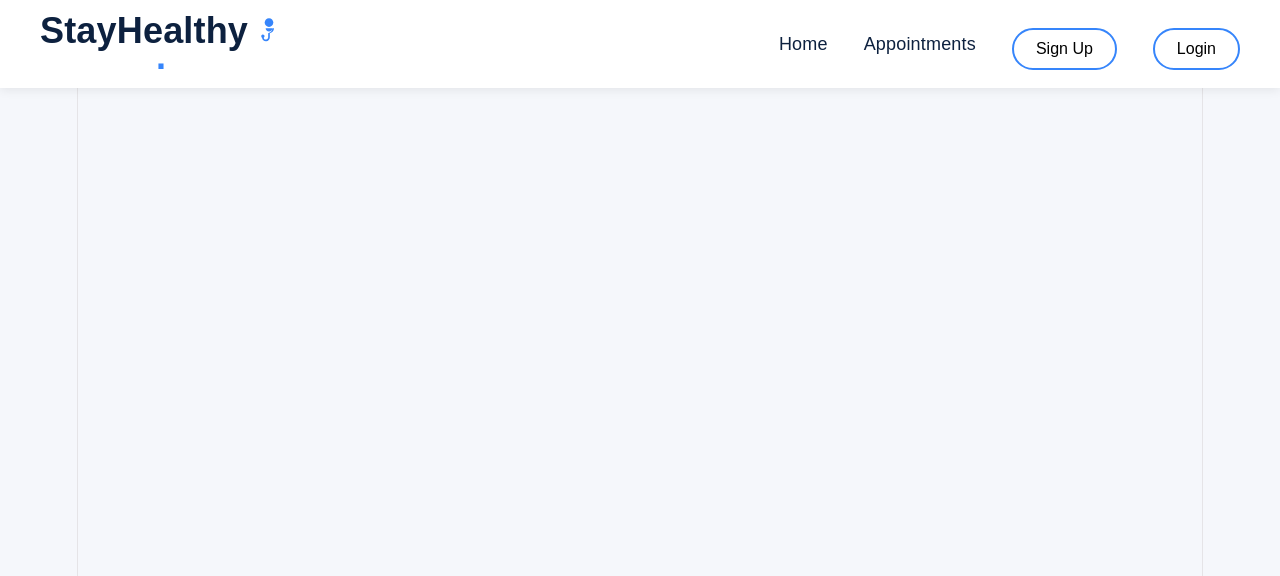
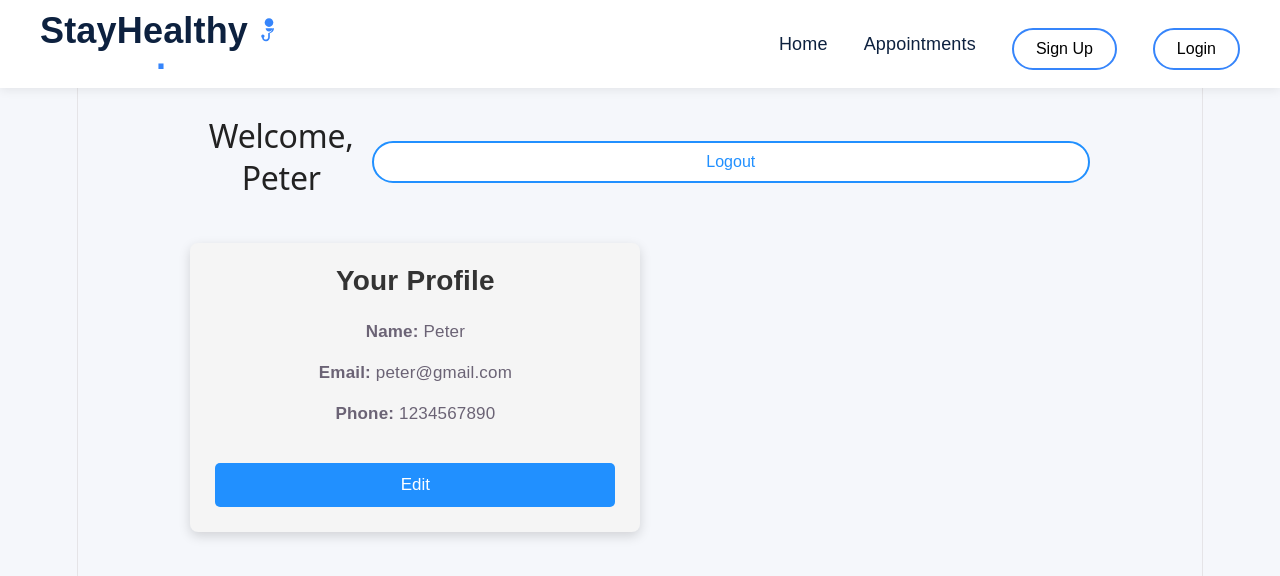
Before and after one commit to AnandInamdar180/med_appt, a React (Vite) app: page /profile in a window 1280 px wide. Shown: the top 576 px of the page. Built offline with nearby package versions, Linux system fonts and the light colour scheme.

Commit message:
Style ProfileCard component

```diff
--- a/src/App.jsx
+++ b/src/App.jsx
@@ -8,6 +8,7 @@ import Sign_Up from "./Components/Sign_Up/Sign_Up";
 import InstantConsultation from "./Components/InstantConsultationBooking/InstantConsultation";
 import BookingConsultation from "./Components/BookingConsultation";
 import ReviewFormApp from "./Components/ReviewForm/ReviewFormApp";
+import ProfileCard from "./Components/ProfileCard/ProfileCard";
 
 function App() {
   return (
@@ -16,17 +17,30 @@ function App() {
         <Notification>
           <Routes>
             <Route path="/" element={<Landing_Page />} />
+
             <Route path="/login" element={<Login />} />
+
             <Route path="/signup" element={<Sign_Up />} />
+
             <Route
               path="/instant-consultation"
               element={<InstantConsultation />}
             />
+
             <Route
               path="/booking-consultation"
               element={<BookingConsultation />}
             />
-            <Route path="/reviews" element={<ReviewFormApp />} />
+
+            <Route
+              path="/reviews"
+              element={<ReviewFormApp />}
+            />
+
+            <Route
+              path="/profile"
+              element={<ProfileCard />}
+            />
           </Routes>
         </Notification>
       </BrowserRouter>
--- a/src/Components/Navbar/Navbar.css
+++ b/src/Components/Navbar/Navbar.css
@@ -163,3 +163,41 @@ nav {
     }
 
 }
+/* ===========================
+   Profile Dropdown
+=========================== */
+
+.profile-dropdown {
+    padding: 10px 16px;
+    border: 2px solid #3685fb;
+    border-radius: 50px;
+    background: #ffffff;
+    color: #0d213f;
+    font-size: 1rem;
+    font-weight: 500;
+    cursor: pointer;
+    outline: none;
+    transition: 0.3s ease;
+}
+
+.profile-dropdown:hover {
+    border-color: #1565c0;
+    background: #f5f9ff;
+}
+
+.profile-dropdown:focus {
+    border-color: #1565c0;
+}
+
+.profile-dropdown option {
+    color: #0d213f;
+    background: white;
+}
+
+/* Mobile */
+@media (max-width: 768px) {
+    .profile-dropdown {
+        width: 180px;
+        text-align: center;
+    }
+}
--- a/src/Components/Navbar/Navbar.jsx
+++ b/src/Components/Navbar/Navbar.jsx
@@ -37,11 +37,9 @@ const Navbar = () => {
             <title>Doctor With Stethoscope</title>
 
             <g>
-              <path d="M499.8,10c91.7,0,166,74.3,166,166c0,91.7-74.3,166-166,166c-91.7,0-166-74.3-166-166C333.8,84.3,408.1,10,499.8,10z"></path>
-
-              <path d="M499.8,522.8c71.2,0,129.1-58.7,129.1-129.1H370.6C370.6,464.1,428.6,522.8,499.8,522.8z"></path>
-
-              <path d="M693.2,395c-0.7,94.9-70.3,173.7-160.8,188.9v155.9c0,80.3-60.7,150.8-140.8,155.3c-83,4.7-152.7-58.9-157.6-139.7c-22-12.8-35.6-38.5-30.3-66.7c4.7-25.1,25.5-45.6,50.8-49.9c39.7-6.7,74.1,23.7,74.1,62.1c0,23-12.3,43-30.7,54.1c4.7,45.4,45.1,80.4,92.6,76c44.6-4,77.2-44,77.2-88.8V584c90.5-15.2,160.1-94,160.8-188.9H693.2z"></path>
+              <path d="M499.8,10c91.7,0,166,74.3,166,166s-74.3,166-166,166-166-74.3-166-166S408.1,10,499.8,10z" />
+              <path d="M499.8,522.8c71.2,0,129.1-58.7,129.1-129.1H370.6C370.6,464.1,428.6,522.8,499.8,522.8z" />
+              <path d="M693.2,395c-0.7,94.9-70.3,173.7-160.8,188.9v155.9c0,80.3-60.7,150.8-140.8,155.3c-83,4.7-152.7-58.9-157.6-139.7c-22-12.8-35.6-38.5-30.3-66.7c4.7-25.1,25.5-45.6,50.8-49.9c39.7-6.7,74.1,23.7,74.1,62.1c0,23-12.3,43-30.7,54.1c4.7,45.4,45.1,80.4,92.6,76c44.6-4,77.2-44,77.2-88.8V584c90.5-15.2,160.1-94,160.8-188.9H693.2z" />
             </g>
           </svg>
         </Link>
@@ -59,7 +57,7 @@ const Navbar = () => {
         </li>
 
         <li className="link">
-          <Link to="#">Appointments</Link>
+          <Link to="/booking-consultation">Appointments</Link>
         </li>
 
         {!token ? (
@@ -77,19 +75,28 @@ const Navbar = () => {
             </li>
           </>
         ) : (
-          <>
-            <li className="link">
-              <span style={{ fontWeight: "bold" }}>
+          <li className="link">
+            <select
+              className="profile-dropdown"
+              defaultValue=""
+              onChange={(e) => {
+                if (e.target.value === "profile") {
+                  navigate("/profile");
+                }
+
+                if (e.target.value === "logout") {
+                  logout();
+                }
+              }}
+            >
+              <option value="" disabled>
                 {username}
-              </span>
-            </li>
+              </option>
 
-            <li className="link">
-              <button className="btn1" onClick={logout}>
-                Logout
-              </button>
-            </li>
-          </>
+              <option value="profile">Profile</option>
+              <option value="logout">Logout</option>
+            </select>
+          </li>
         )}
       </ul>
     </nav>
--- /dev/null
+++ b/src/Components/ProfileCard/ProfileCard.css
@@ -0,0 +1,98 @@
+.profile-page {
+  width: 80%;
+  margin: 0 auto;
+  padding-top: 100px;
+}
+
+.profile-header {
+  display: flex;
+  justify-content: space-between;
+  align-items: center;
+  margin-bottom: 30px;
+}
+
+.profile-header h2 {
+  font-size: 32px;
+  color: #222;
+}
+
+.logout-btn {
+  padding: 10px 30px;
+  border: 2px solid #2190ff;
+  border-radius: 30px;
+  background: #fff;
+  color: #2190ff;
+  font-size: 16px;
+  cursor: pointer;
+  transition: 0.3s;
+}
+
+.logout-btn:hover {
+  background: #2190ff;
+  color: white;
+}
+
+.profile-card {
+  max-width: 450px;
+  background: #f5f5f5;
+  padding: 25px;
+  border-radius: 8px;
+  box-shadow: 0 4px 12px rgba(0,0,0,0.15);
+}
+
+.profile-card h3 {
+  text-align: center;
+  margin-bottom: 25px;
+  font-size: 28px;
+  color: #333;
+}
+
+.profile-card p {
+  margin: 15px 0;
+  font-size: 17px;
+}
+
+.profile-card form {
+  display: flex;
+  flex-direction: column;
+}
+
+.profile-card label {
+  display: block;
+  font-weight: bold;
+  margin-bottom: 18px;
+}
+
+.profile-card input[type="text"],
+.profile-card input[type="email"] {
+  width: 100%;
+  margin-top: 8px;
+  padding: 12px;
+  border: 1px solid #ccc;
+  border-radius: 5px;
+  font-size: 16px;
+}
+
+.profile-card input:focus {
+  outline: none;
+  border-color: #2190ff;
+}
+
+.save-btn,
+.edit-btn {
+  width: 100%;
+  padding: 12px;
+  margin-top: 20px;
+  background: #2190ff;
+  color: white;
+  border: none;
+  border-radius: 5px;
+  font-size: 17px;
+  cursor: pointer;
+  transition: 0.3s;
+}
+
+.save-btn:hover,
+.edit-btn:hover {
+  background: #0d74d1;
+}
--- /dev/null
+++ b/src/Components/ProfileCard/ProfileCard.jsx
@@ -0,0 +1,116 @@
+import React, { useState } from "react";
+import { useNavigate } from "react-router-dom";
+import "./ProfileCard.css";
+
+const ProfileCard = () => {
+  const navigate = useNavigate();
+
+  const [userDetails, setUserDetails] = useState({
+    name: "Peter",
+    phone: "1234567890",
+    email: "peter@gmail.com",
+  });
+
+  const [updatedDetails, setUpdatedDetails] = useState(userDetails);
+  const [editMode, setEditMode] = useState(false);
+
+  const handleEdit = () => {
+    setEditMode(true);
+  };
+
+  const handleInputChange = (e) => {
+    setUpdatedDetails({
+      ...updatedDetails,
+      [e.target.name]: e.target.value,
+    });
+  };
+
+  const handleSubmit = (e) => {
+    e.preventDefault();
+
+    setUserDetails(updatedDetails);
+    setEditMode(false);
+
+    alert("Profile Updated Successfully!");
+  };
+
+  const logout = () => {
+    sessionStorage.clear();
+    navigate("/");
+    window.location.reload();
+  };
+
+  return (
+    <div className="profile-page">
+      <div className="profile-header">
+        <h2>Welcome, {userDetails.name}</h2>
+
+        <button className="logout-btn" onClick={logout}>
+          Logout
+        </button>
+      </div>
+
+      <div className="profile-card">
+        {editMode ? (
+          <form onSubmit={handleSubmit}>
+            <label>
+              Name
+              <input
+                type="text"
+                name="name"
+                value={updatedDetails.name}
+                onChange={handleInputChange}
+              />
+            </label>
+
+            <label>
+              Phone
+              <input
+                type="text"
+                name="phone"
+                value={updatedDetails.phone}
+                onChange={handleInputChange}
+              />
+            </label>
+
+            <label>
+              Email
+              <input
+                type="email"
+                name="email"
+                value={updatedDetails.email}
+                onChange={handleInputChange}
+              />
+            </label>
+
+            <button type="submit" className="save-btn">
+              Save
+            </button>
+          </form>
+        ) : (
+          <>
+            <h3>Your Profile</h3>
+
+            <p>
+              <b>Name:</b> {userDetails.name}
+            </p>
+
+            <p>
+              <b>Email:</b> {userDetails.email}
+            </p>
+
+            <p>
+              <b>Phone:</b> {userDetails.phone}
+            </p>
+
+            <button className="edit-btn" onClick={handleEdit}>
+              Edit
+            </button>
+          </>
+        )}
+      </div>
+    </div>
+  );
+};
+
+export default ProfileCard;
```
